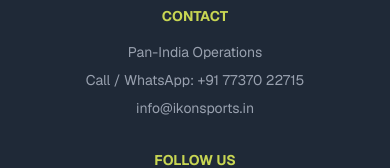
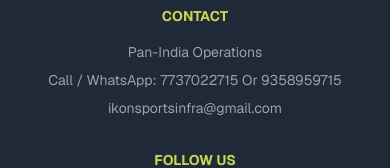
Before and after one commit to ikonsports5-maker/ikon, a Next.js app: page / in a window 390 px wide. Shown: the part 10700-10868 px from the top of the page. Built offline with nearby package versions, Linux system fonts and the light colour scheme.

Commit message:
added phone

```diff
--- a/app/page.tsx
+++ b/app/page.tsx
@@ -746,8 +746,8 @@
             <h4 className="font-bold text-[#C8D653] uppercase mb-4">Contact</h4>
             <ul className="space-y-2 text-gray-400">
               <li>Pan-India Operations</li>
-              <li>Call / WhatsApp: +91 77370 22715</li>
-              <li>info@ikonsports.in</li>
+              <li>Call / WhatsApp: 7737022715 Or 9358959715</li>
+              <li>ikonsportsinfra@gmail.com</li>
             </ul>
           </div>
            <div>
```
